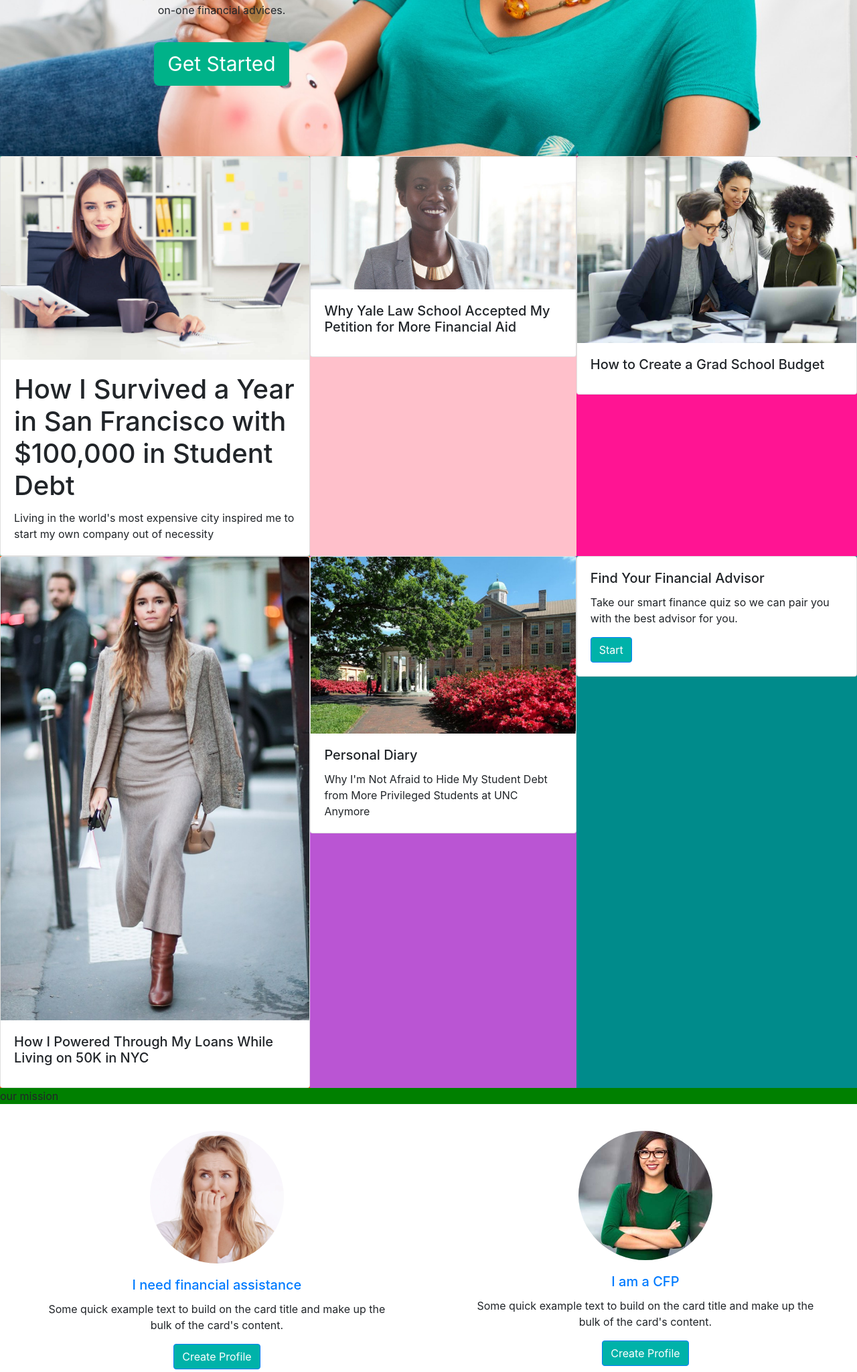
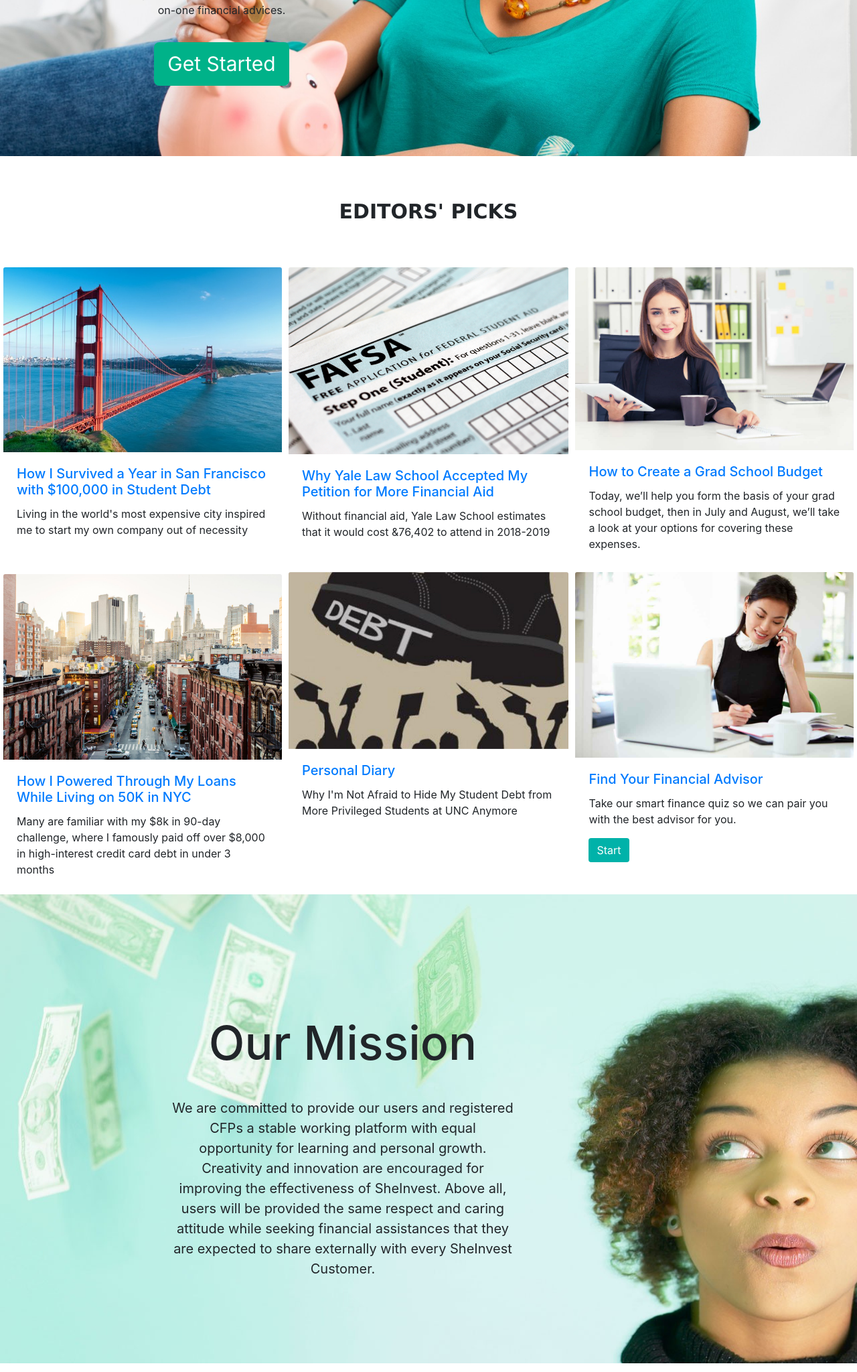
Before and after one commit to sprernasharma/SheInvest, a PHP site: page /index.html in a window 1280 px wide. Shown: the part 535-2583 px from the top of the page at 67% size. Run offline with PHP 8.4, Linux system fonts and the light colour scheme.

Commit message:
homepage updates

```diff
--- a/homepage.css
+++ b/homepage.css
@@ -40,45 +40,68 @@
         border: none;
         border-radius:8px;
       }
-
+      #two{
+        grid-area:two;
+        font-family:verdana;
+        font-weight: bolder;
+        font-size:30px;
+        text-align: center;
+        margin: 60px 20px 40px 20px;
+      }
 
       #three {
         grid-area: three;
-        background-color:mediumaquamarine;
+
       }
 
       #four {
         grid-area: four;
-        background-color:pink;
+
       }
 
       #five {
         grid-area: five;
-        background-color:deeppink;
+
       }
 
       #six {
         grid-area: six;
-        background-color:orangered;
+
       }
 
       #seven {
         grid-area: seven;
-        background-color:mediumorchid;
+
       }
 
       #eight {
         grid-area: eight;
-        background-color:darkcyan;
+
       }
+
+      a.btn.btn-primary{
+        background-color:#00B289;
+        border: none;
+      }
+
+      #three .card, #four .card, #five .card, #six .card, #seven .card, #eight .card
+      {
+        border: 0;
+        text-align: left;
+        margin: 5px;
+
+      }
+
       #nine {
         grid-area: nine;
-        background-color:green;
+        background-image: url('moneyfoto.jpg');
+        background-size: cover;
+        margin: 0 auto;
+        text-align: center;
       }
 
       #ten {
         grid-area: ten;
-        margin: 40px;
 
       }
       #ten .card-img-top {
@@ -105,13 +128,17 @@
 
       #eleven {
         grid-area: eleven;
-        margin: 40px;
 
       }
 
       #footer {
         grid-area: footer;
+        background-color:#C9E3DB;
+      }
+
+      button.btn.btn-primary{
         background-color:#00B289;
+        border: none;
       }
 
       #logo {
@@ -126,10 +153,11 @@
       @media only screen and (min-width: 1241px) {
         #grid {
           grid-template-columns: repeat(6, 1/6);
-          grid-template-rows: repeat(7, auto);
+          grid-template-rows: repeat(8, auto);
           grid-template-areas:
             "header   header   header   header   header   header"
             "one one one one one one"
+            "two two two two two two"
             "three three four four five five"
             "six six seven seven eight eight"
             "nine nine nine nine nine nine"
@@ -147,16 +175,38 @@
         height: 700px;
 
       }
+        #nine{
+        height:700px;
+        background-size:100% 100%;
+        padding: 140px 40% 50px 20%;
+      }
+
+      #nine h1{
+        font-size:70px;
+        margin: 40px auto;
+
+      }
+      #nine p{
+        font-size: 20px;
+      }
+      #ten{
+        margin: 150px 40px;
+      }
+      #eleven{
+        margin: 150px 40px;
+      }
+
       }
 
 
 @media only screen and (max-width: 1240px) {
         #grid {
           grid-template-columns: repeat(6, 1/6);
-          grid-template-rows: repeat(7, auto);
+          grid-template-rows: repeat(8, auto);
           grid-template-areas:
             "header   header   header   header   header   header"
             "one one one one one one"
+            "two two two two two two"
             "three three four four five five"
             "six six seven seven eight eight"
             "nine nine nine nine nine nine"
--- a/index.html
+++ b/index.html
@@ -195,7 +195,7 @@ span.psw {
        <!-- Button to open the modal login form -->
 <!-- The Modal -->
 
-            <div id="one" background-image="pigmoney.jpeg">
+            <div id="one">
             	<div id="welcometext">
             	<h1>We are here to help</h1>
             	<br>
@@ -206,65 +206,77 @@ span.psw {
 
             </div>
 
+            <div id="two">
+            	<p>EDITORS' PICKS</p>
+            </div>
+
             <div id="three">
             	<div class="card">
-                  <img class="card-img-top" src="coffeelady.jpeg" alt="Card image cap">
+                  <img class="card-img-top" src="bridgefoto.jpg" alt="Card image cap">
                   <div class="card-body">
-                    <h1 class="card-title"><a>How I Survived a Year in San Francisco with $100,000 in Student Debt </a></h1>
+                    <h5 class="card-title"><a href="https://www.youtube.com/watch?v=AAlA4hZ94OI" target="_blank">How I Survived a Year in San Francisco with $100,000 in Student Debt </a></h5>
                     <p class="card-text">Living in the world's most expensive city inspired me to start my own company out of necessity </p>
                   </div>
                 </div>
             </div>
             <div id="four">
             	<div class="card">
-                  <img class="card-img-top" src="gold.jpeg" alt="Card image cap">
+                  <img class="card-img-top" src="FAFSA.jpg" alt="Card image cap">
                   <div class="card-body">
-                    <h5 class="card-title"><a>Why Yale Law School Accepted My Petition for More Financial Aid</a></h5>
+                    <h5 class="card-title"><a href="https://www.youtube.com/watch?v=tNOJE2vlsNM" target="_blank">Why Yale Law School Accepted My Petition for More Financial Aid</a></h5>
+                    <p class="card-text">Without financial aid, Yale Law School estimates that it would cost &76,402 to attend in 2018-2019</p>
                   </div>
                 </div>
             </div>
             <div id="five">
             	<div class="card">
-                  <img class="card-img-top" src="professionalwomen.jpeg" alt="Card image cap">
+                  <img class="card-img-top" src="professionalwomen.jpg" alt="Card image cap">
                   <div class="card-body">
-                    <h5 class="card-title"><a>How to Create a Grad School Budget</a></h5>
+                    <h5 class="card-title"><a href="https://www.youtube.com/watch?v=-b14sQzhUis" target="_blank">How to Create a Grad School Budget</a></h5>
+                    <p class="card-text">Today, we’ll help you form the basis of your grad school budget, then in July and August, we’ll take a look at your options for covering these expenses.</p>
                   </div>
                 </div>
             </div>
             <div id="six">
+            	<h1> </h1>
             	<div class="card">
-                  <img class="card-img-top" src="glam.jpeg" alt="Card image cap">
+                  <img class="card-img-top" src="NYC.jpg" alt="Card image cap">
                   <div class="card-body">
-                    <h5 class="card-title"><a>How I Powered Through My Loans While Living on 50K in NYC</a></h5>
+                    <h5 class="card-title"><a href="https://www.youtube.com/watch?v=3YzCmgSHlCU" target="_blank">How I Powered Through My Loans While Living on 50K in NYC</a></h5>
+                    <p class="card-text">Many are familiar with my $8k in 90-day challenge, where I famously paid off over $8,000 in high-interest credit card debt in under 3 months </p>
                   </div>
                 </div>
             </div>
             <div id="seven">
             	<div class="card"class="card mb-3">
-                <img class="card-img-top" src="unc.jpeg"/100px180/ alt="Card image cap">
+                <img class="card-img-top" src="debt.jpg" alt="Card image cap">
                     <div class="card-body">
-                        <h5 class="card-title">Personal Diary</h5>
+                        <h5 class="card-title"><a href="https://www.youtube.com/watch?v=r7JcHz6ucyI" target="_blank">Personal Diary</a></h5>
                             <p class="card-text">Why I'm Not Afraid to Hide My Student Debt from More Privileged Students at UNC Anymore </p>
                     </div>
             </div>
             </div>
             <div id="eight">
             	<div class="card" class="card text-center">
+            		<img class="card-img-top" src="womanphone.jpg" alt="Card image cap">
                     <div class="card-body">
-                    <h5 class="card-title">Find Your Financial Advisor</h5>
+                    <h5 class="card-title"><a href="https://www.youtube.com/watch?v=VEQ4D5PBkUc" target="_blank">Find Your Financial Advisor</a></h5>
                         <p class="card-text">Take our smart finance quiz so we can pair you with the best advisor for you.</p>
-                        <a href="#" class="btn btn-primary">Start</a>
+                        <a href="#" class="btn btn-primary" id="smallstart">Start</a>
                     </div>
              </div>
             </div>
-            <div id="nine">our mission</div>
+            <div id="nine">
+            	<h1>Our Mission</h1>
+            	<p>We are committed to provide our users and registered CFPs a stable working platform with equal opportunity for learning and personal growth. Creativity and innovation are encouraged for improving the effectiveness of SheInvest. Above all, users will be provided the same respect and caring attitude while seeking financial assistances that they are expected to share externally with every SheInvest Customer.</p>
+            </div>
             <div id="ten">
             	<div class="card">
                     <img class="card-img-top" src="worried.png" alt="I am looking for help">
                         <div class="card-body">
-                        <h5 class="card-title"><a href="https://www.youtube.com/watch?v=w8U6VI_51Bg" target="_blank">I need financial assistance</a></h5>
-                         <p class="card-text">Some quick example text to build on the card title and make up the bulk of the card's content.</p>
-                            <a href="#" class="btn btn-primary">Create Profile</a>
+                        <h5 class="card-title"><a href="https://www.youtube.com/watch?v=-b14sQzhUis" target="_blank">I need financial assistance</a></h5>
+                         <p class="card-text">Register SheInvest to get instance financial solution from experts in your area.</p>
+                            <a href="#" class="btn btn-primary">Register Now</a>
                          </div>
                 </div>
             </div>
@@ -272,13 +284,15 @@ span.psw {
             	<div class="card">
                     <img class="card-img-top" src="powerfulwomen.jpg" alt="I am here to help">
                         <div class="card-body">
-                        <h5 class="card-title"><a href="https://www.youtube.com/watch?v=w8U6VI_51Bg" target="_blank">I am a CFP</a></h5>
-                         <p class="card-text">Some quick example text to build on the card title and make up the bulk of the card's content.</p>
-                            <a href="#" class="btn btn-primary">Create Profile</a>
+                        <h5 class="card-title"><a href="https://www.youtube.com/watch?v=-b14sQzhUis" target="_blank">I am a CFP</a></h5>
+                         <p class="card-text">Create a profile that specifies your expertise to help other young professionals with questions in finance.</p>
+                            <a href="#" class="btn btn-primary">Create CFP Profile</a>
                          </div>
                 </div>
             </div>
-            <div id="footer" class="page-footer font-small stylish-color-dark pt-4">
+
+
+   <div id="footer" class="page-footer font-small stylish-color-dark pt-4">
 
     <!-- Footer Links -->
     <div class="container text-center text-md-left">
```
Also changed, not shown: other parts of homepage.css (+47 -2 lines), FAFSA.jpg (added), FAFSA.png (added), NYC.jpg (added), bridgefoto.jpg (added), debt.jpg (added), debt.png (added), moneyfoto.jpg (added), professionalwomen.jpg (added), womanphone.jpg (added).
